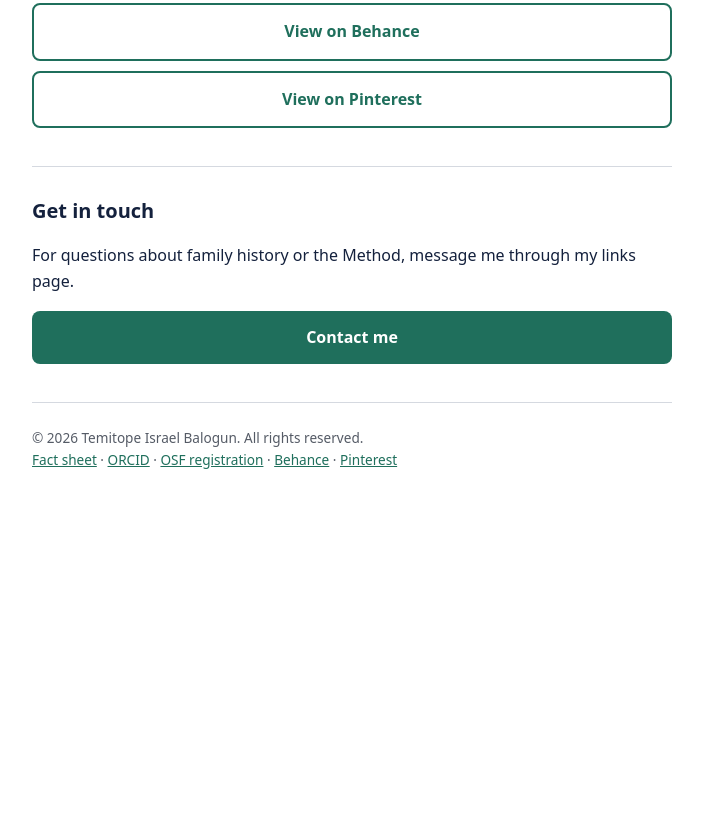
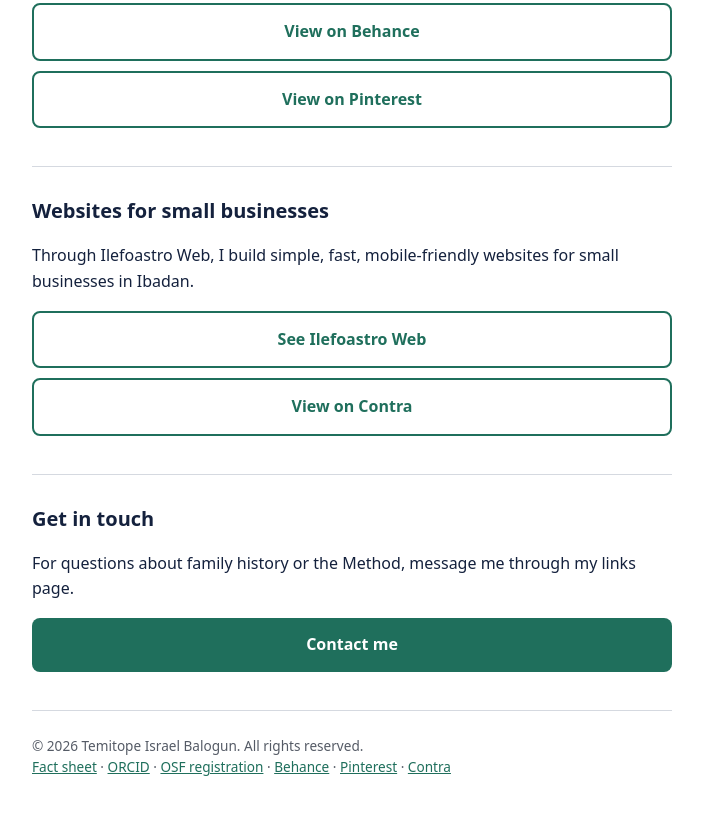
Before and after one commit to ilefoastro/ilefoastro-site, a plain HTML site: page index.html in a window 1280 px wide. Shown: the part 1907-2721 px from the top of the page, without its empty margins (288-991 px from the left). Before the commit the page ends 2418 px from the top, so only its background shows below. Drawn offline with Linux system fonts and the light colour scheme.

Commit message:
Add files via upload

```diff
--- a/index.html
+++ b/index.html
@@ -117,6 +117,13 @@ a{color:var(--accent)}
 </section>
 
 <section>
+<h2>Websites for small businesses</h2>
+<p>Through Ilefoastro Web, I build simple, fast, mobile-friendly websites for small businesses in Ibadan.</p>
+<a class="btn alt" href="https://ilefoastro-web.pages.dev" target="_blank" rel="noopener">See Ilefoastro Web</a>
+<a class="btn alt" href="https://contra.com/temitope_israel_balogun_ip6j9l7b" target="_blank" rel="me noopener noreferrer">View on Contra</a>
+</section>
+
+<section>
 <h2>Get in touch</h2>
 <p>For questions about family history or the Method, message me through my links page.</p>
 <a class="btn" href="https://linktr.ee/ilefoastro">Contact me</a>
@@ -125,7 +132,7 @@ a{color:var(--accent)}
 
 <footer><div class="wrap">
 &copy; 2026 Temitope Israel Balogun. All rights reserved.<br>
-<a href="Ilefoastro_Fact_Sheet.pdf">Fact sheet</a> &middot; <a href="https://orcid.org/0009-0001-5722-5978" rel="me">ORCID</a> &middot; <a href="https://doi.org/10.17605/OSF.IO/YSKGA" rel="me">OSF registration</a> &middot; <a href="https://www.behance.net/ilefoastro" target="_blank" rel="me noopener noreferrer">Behance</a> &middot; <a href="https://www.pinterest.com/ilefoastro/" target="_blank" rel="me noopener noreferrer">Pinterest</a>
+<a href="Ilefoastro_Fact_Sheet.pdf">Fact sheet</a> &middot; <a href="https://orcid.org/0009-0001-5722-5978" rel="me">ORCID</a> &middot; <a href="https://doi.org/10.17605/OSF.IO/YSKGA" rel="me">OSF registration</a> &middot; <a href="https://www.behance.net/ilefoastro" target="_blank" rel="me noopener noreferrer">Behance</a> &middot; <a href="https://www.pinterest.com/ilefoastro/" target="_blank" rel="me noopener noreferrer">Pinterest</a> &middot; <a href="https://contra.com/temitope_israel_balogun_ip6j9l7b" target="_blank" rel="me noopener noreferrer">Contra</a>
 </div></footer>
 </body>
 </html>
```
